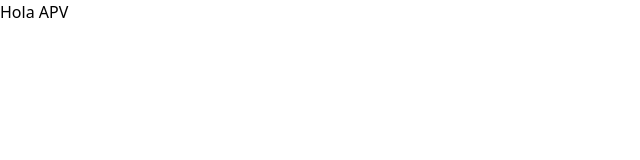
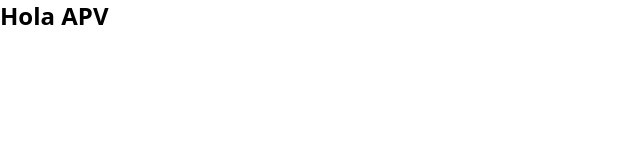
Before and after one commit to Adrianson09/Administrador-Veterinaria, a React (Vite) app in the folder frontend/: page / in a window 1280 px wide. Shown: the top 160 px of the page, without its empty margins (0-640 px from the left). Built offline with nearby package versions, Linux system fonts and the light colour scheme.

Commit message:
fix token GenerarID Vet

```diff
--- a/frontend/src/App.jsx
+++ b/frontend/src/App.jsx
@@ -4,7 +4,7 @@ function App() {
 
   return (
     <>
-      <h1>Hola APV</h1>
+      <h1 className="text-2xl font-bold">Hola APV</h1>
     </>
   )
 }
```
Also changed, not shown: 1 other file (tests, documents, lock files or other folders).
